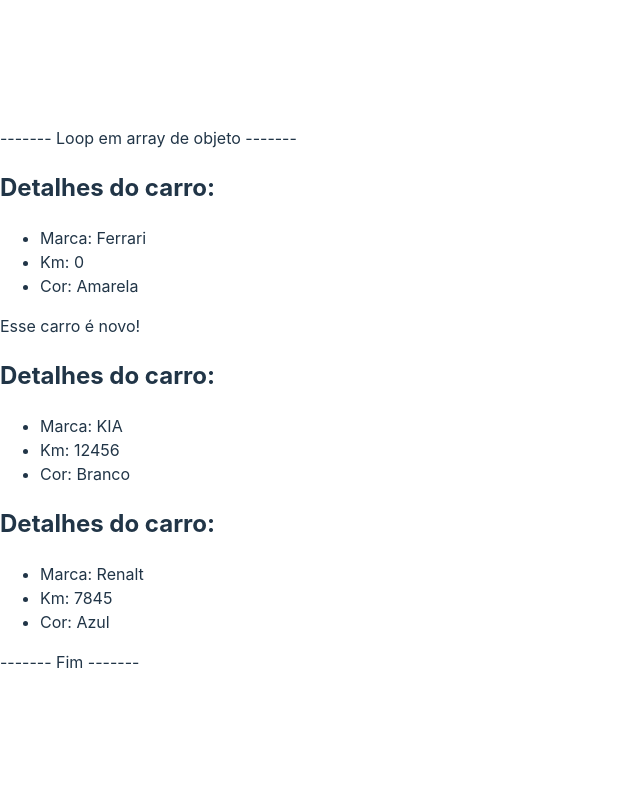
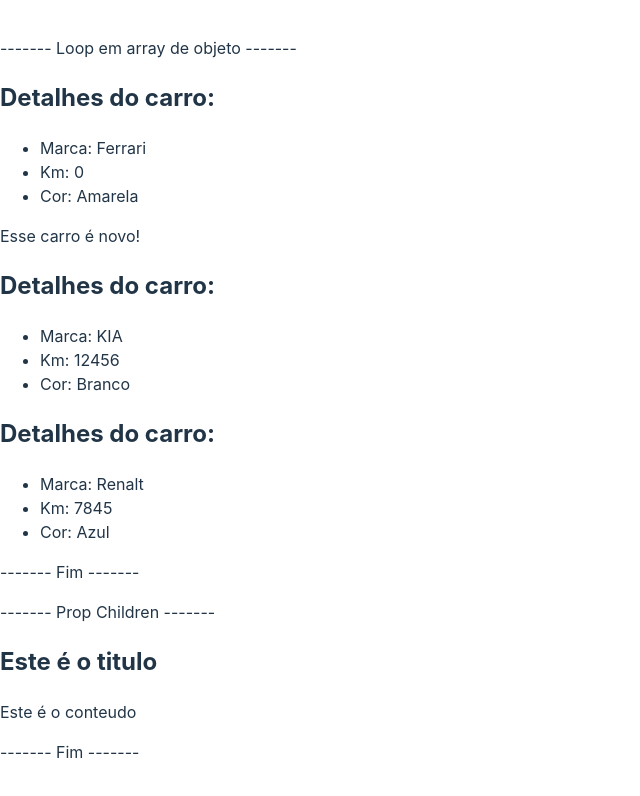
Before and after one commit to Dev-Organizada/React, a React (Vite) app in the folder introducao/introduction-react/: page / in a window 1280 px wide. Shown: the top 796 px of the page, without its empty margins (0-640 px from the left). Built offline with nearby package versions, Linux system fonts and the light colour scheme.

Commit message:
Prop Children

```diff
--- a/introducao/introduction-react/src/App.jsx
+++ b/introducao/introduction-react/src/App.jsx
@@ -1,4 +1,5 @@
 import CarDetails from './components/CarDetails'
+import Container from './components/Container'
 
 function App() {
   const cars = [
@@ -17,6 +18,12 @@ function App() {
             newCar={car.newCar}/>
         ))}
         <p>------- Fim -------</p>
+
+        <p>------- Prop Children -------</p>
+        <Container>
+          <p>Este é o conteudo</p>
+        </Container>
+        <p>------- Fim -------</p>
       </>
   )
 }
--- /dev/null
+++ b/introducao/introduction-react/src/components/Container.jsx
@@ -0,0 +1,10 @@
+const Container = ({children}) => {
+  return (
+    <div>
+        <h2>Este é o titulo</h2>
+        {children}
+    </div>
+  )
+}
+
+export default Container
```
Also changed, not shown: 1 other file (tests, documents, lock files or other folders).
